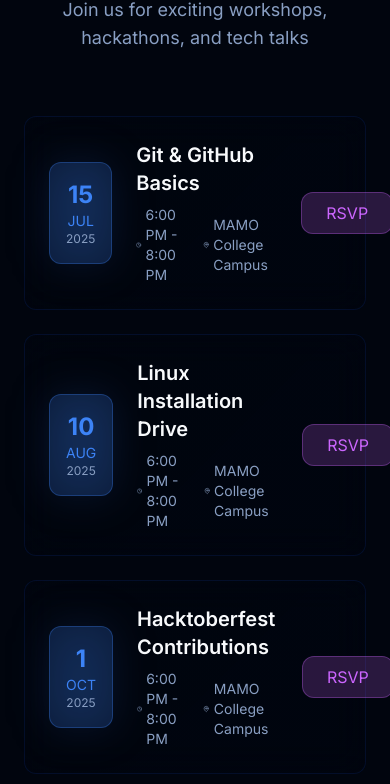
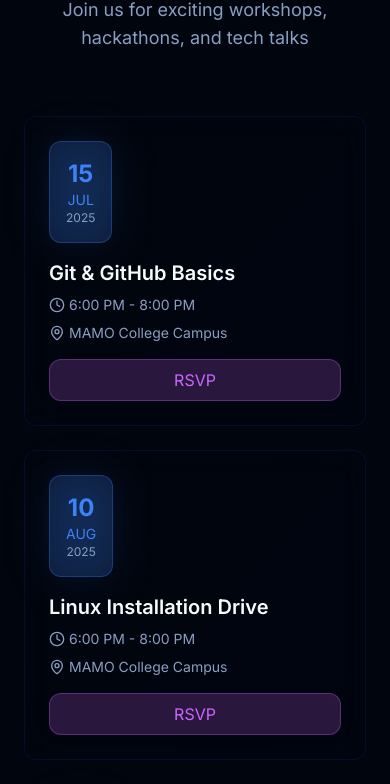
Before and after one commit to akshay-k-a-dev/foss-club-mamoc, a React (Vite) app: page / in a window 390 px wide. Shown: the part 3298-4082 px from the top of the page. Built offline with nearby package versions, Linux system fonts and the light colour scheme.

Commit message:
Fix: RSVP button responsive issue
Adjusted the RSVP button's layout on smaller screens to prevent it from overflowing its container.

```diff
--- a/src/components/Events.tsx
+++ b/src/components/Events.tsx
@@ -68,7 +68,7 @@ const Events = ({ data }: EventsProps) => {
                   }`}
                   style={{ transitionDelay: `${(index + 1) * 200}ms` }}
                 >
-                  <div className="flex items-center gap-6">
+                  <div className="flex flex-col sm:flex-row items-start sm:items-center gap-4 sm:gap-6">
                     {/* Date Box */}
                     <div className="flex-shrink-0 text-center p-4 bg-primary/20 rounded-lg border border-primary/30 glow-primary">
                       <div className="text-2xl font-bold text-primary">{day}</div>
@@ -77,11 +77,11 @@ const Events = ({ data }: EventsProps) => {
                     </div>
 
                     {/* Event Details */}
-                    <div className="flex-grow">
+                    <div className="flex-grow min-w-0">
                       <h3 className="text-xl font-semibold text-foreground mb-2">
                         {event.title}
                       </h3>
-                      <div className="flex items-center gap-4 text-muted-foreground text-sm">
+                      <div className="flex flex-col sm:flex-row sm:items-center gap-2 sm:gap-4 text-muted-foreground text-sm">
                         <div className="flex items-center gap-1">
                           <Clock className="w-4 h-4" />
                           <span>6:00 PM - 8:00 PM</span>
@@ -94,7 +94,7 @@ const Events = ({ data }: EventsProps) => {
                     </div>
 
                     {/* RSVP Button */}
-                    <button className="px-6 py-2 bg-secondary/20 text-secondary border border-secondary/30 rounded-lg hover:bg-secondary/30 transition-all duration-300 hover:scale-105">
+                    <button className="w-full sm:w-auto px-6 py-2 bg-secondary/20 text-secondary border border-secondary/30 rounded-lg hover:bg-secondary/30 transition-all duration-300 hover:scale-105 flex-shrink-0">
                       RSVP
                     </button>
                   </div>
```
